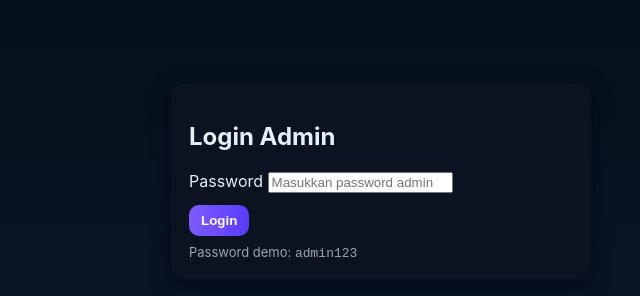
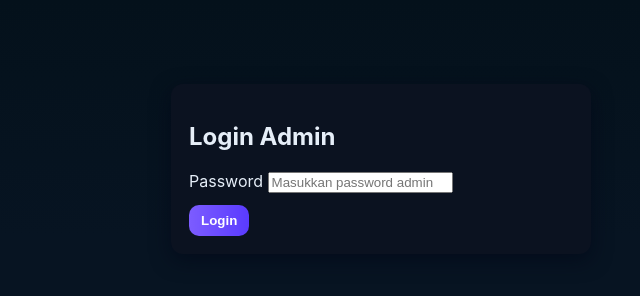
Before and after one commit to skullhost/webskullhosting, a plain HTML site: page login_admin.html in a window 1280 px wide. Shown: the whole page, without its empty margins (259-899 px from the left). Drawn offline with Linux system fonts and the light colour scheme.

Commit message:
Update login_admin.html

```diff
--- a/login_admin.html
+++ b/login_admin.html
@@ -14,7 +14,6 @@
       <input id="admin-password" type="password" placeholder="Masukkan password admin" />
       <div style="margin-top:12px">
         <button id="admin-login" class="btn primary">Login</button>
-        <small class="muted" style="display:block;margin-top:8px">Password demo: <code>admin123</code></small>
       </div>
     </section>
   </main>
```
